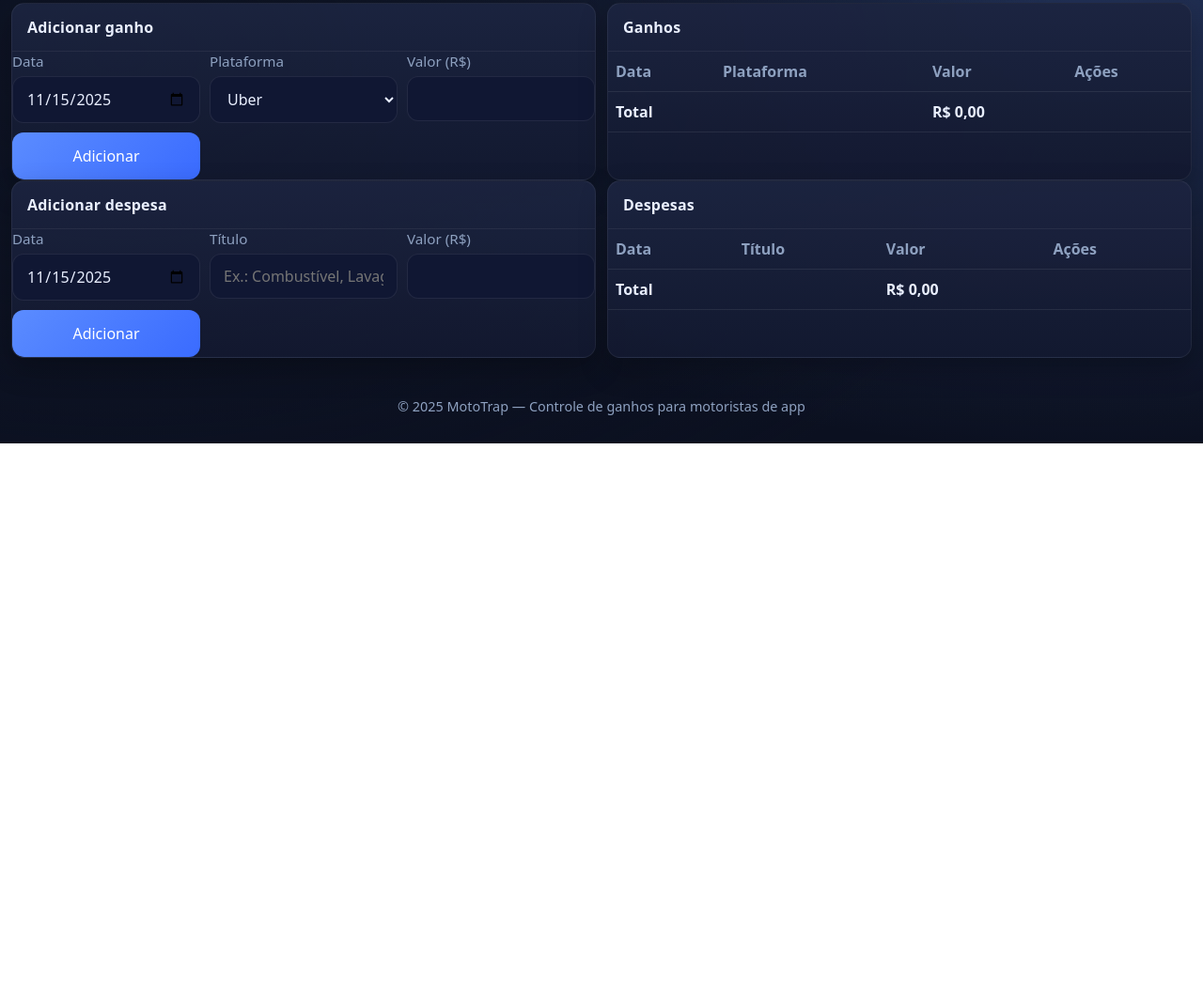
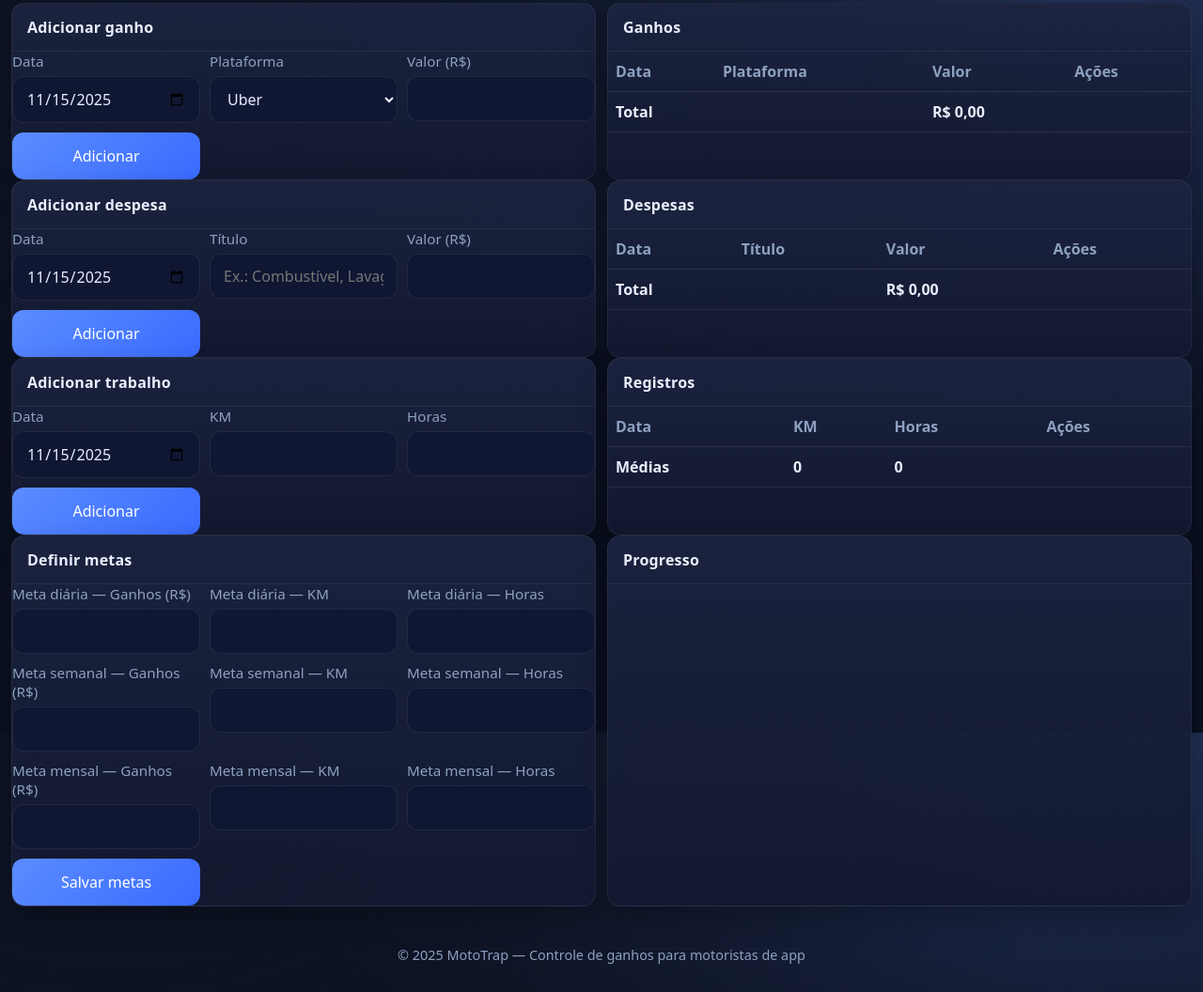
Before and after one commit to lmtransporteprofissional-ui/MotoTrap, a plain HTML site: page index.html in a window 1280 px wide. Shown: the part 820-1876 px from the top of the page at 94% size. Before the commit the page ends 1292 px from the top, so only its background shows below. Drawn offline with Linux system fonts and the light colour scheme; sample sign-in values are in the browser's storage.

Commit message:
Refactor index.html to remove unused tabs and add forms
Removed the 'Trabalho' and 'Metas' tabs and their content. Added forms for adding work and setting goals.

```diff
--- a/index.html
+++ b/index.html
@@ -21,8 +21,6 @@
   <main class="view visible">
     <section class="tabs stick">
       <button data-tab="dashboard" class="tab active">Dashboard</button>
-      <button data-tab="trabalho" class="tab">KM & Horas</button>
-      <button data-tab="metas" class="tab">Metas</button>
       <button data-tab="config" class="tab">Config</button>
     </section>
 
@@ -72,7 +70,7 @@
         </div>
       </div>
 
-      <!-- Ganhos (conteúdo da antiga aba "Ganhos") -->
+      <!-- Ganhos -->
       <div class="subtabs">
         <button data-gain="uber" class="subtab active">Uber</button>
         <button data-gain="ninetynine" class="subtab">99</button>
@@ -113,7 +111,7 @@
         </div>
       </div>
 
-      <!-- Despesas (conteúdo da antiga aba "Despesas") -->
+      <!-- Despesas -->
       <div class="grid-2 responsive">
         <div class="card">
           <header class="card-header"><h3>Adicionar despesa</h3></header>
@@ -146,17 +144,53 @@
           </table>
         </div>
       </div>
+
+      <!-- Trabalho (KM & Horas) -->
+      <div class="grid-2 responsive">
+        <div class="card">
+          <header class="card-header"><h3>Adicionar trabalho</h3></header>
+          <form id="workForm" class="form grid-3">
+            <label><span>Data</span><input type="date" id="workDate" required /></label>
+            <label><span>KM</span><input type="number" step="0.1" min="0" id="workKm" required /></label>
+            <label><span>Horas</span><input type="number" step="0.1" min="0" id="workHours" required /></label>
+            <button class="btn primary full big" type="submit">Adicionar</button>
+          </form>
+        </div>
+        <div class="card">
+          <header class="card-header"><h3>Registros</h3></header>
+          <table class="table" id="workTable">
+            <thead><tr><th>Data</th><th>KM</th><th>Horas</th><th>Ações</th></tr></thead>
+            <tbody></tbody>
+            <tfoot><tr><td>Médias</td><td id="avgKm">0</td><td id="avgHours">0</td><td></td></tr></tfoot>
+          </table>
+        </div>
+      </div>
+
+      <!-- Metas -->
+      <div class="grid-2 responsive">
+        <div class="card">
+          <header class="card-header"><h3>Definir metas</h3></header>
+          <form id="goalsForm" class="form grid-3">
+            <label><span>Meta diária — Ganhos (R$)</span><input type="number" step="0.01" min="0" id="gDailyEarn" /></label>
+            <label><span>Meta diária — KM</span><input type="number" step="0.1" min="0" id="gDailyKm" /></label>
+            <label><span>Meta diária — Horas</span><input type="number" step="0.1" min="0" id="gDailyHours" /></label>
+            <label><span>Meta semanal — Ganhos (R$)</span><input type="number" step="0.01" min="0" id="gWeeklyEarn" /></label>
+            <label><span>Meta semanal — KM</span><input type="number" step="0.1" min="0" id="gWeeklyKm" /></label>
+            <label><span>Meta semanal — Horas</span><input type="number" step="0.1" min="0" id="gWeeklyHours" /></label>
+            <label><span>Meta mensal — Ganhos (R$)</span><input type="number" step="0.01" min="0" id="gMonthlyEarn" /></label>
+            <label><span>Meta mensal — KM</span><input type="number" step="0.1" min="0" id="gMonthlyKm" /></label>
+            <label><span>Meta mensal — Horas</span><input type="number" step="0.1" min="0" id="gMonthlyHours" /></label>
+            <button class="btn primary full big" type="submit">Salvar metas</button>
+          </form>
+        </div>
+        <div class="card">
+          <header class="card-header"><h3>Progresso</h3></header>
+          <div id="goalsLive" class="padding"></div>
+        </div>
+      </div>
     </section>
 
-    <!-- Mantém as outras abas normalmente -->
-    <section id="tab-trabalho" class="tab-content">
-      <!-- Conteúdo da aba trabalho -->
-    </section>
-
-    <section id="tab-metas" class="tab-content">
-      <!-- Conteúdo da aba metas -->
-    </section>
-
+    <!-- Aba de Config continua normalmente -->
     <section id="tab-config" class="tab-content">
       <!-- Conteúdo da aba config -->
     </section>
```
